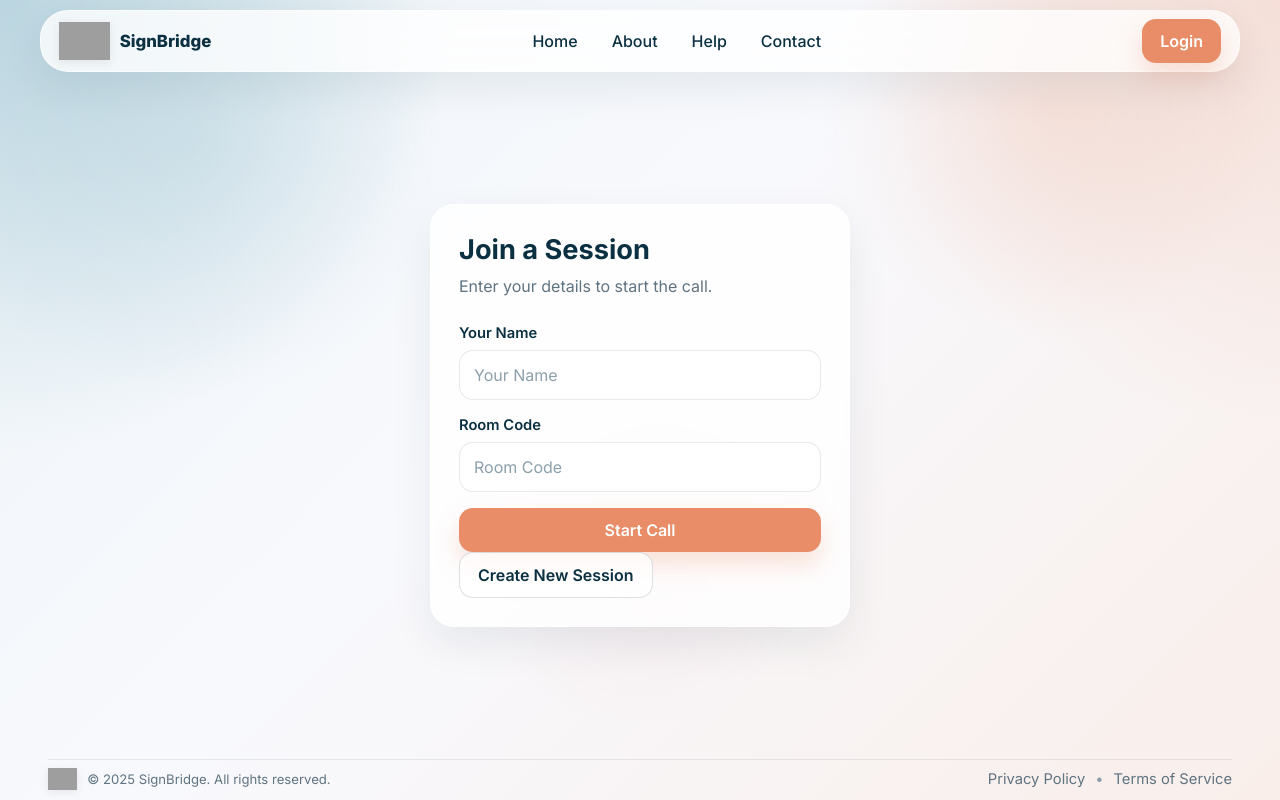
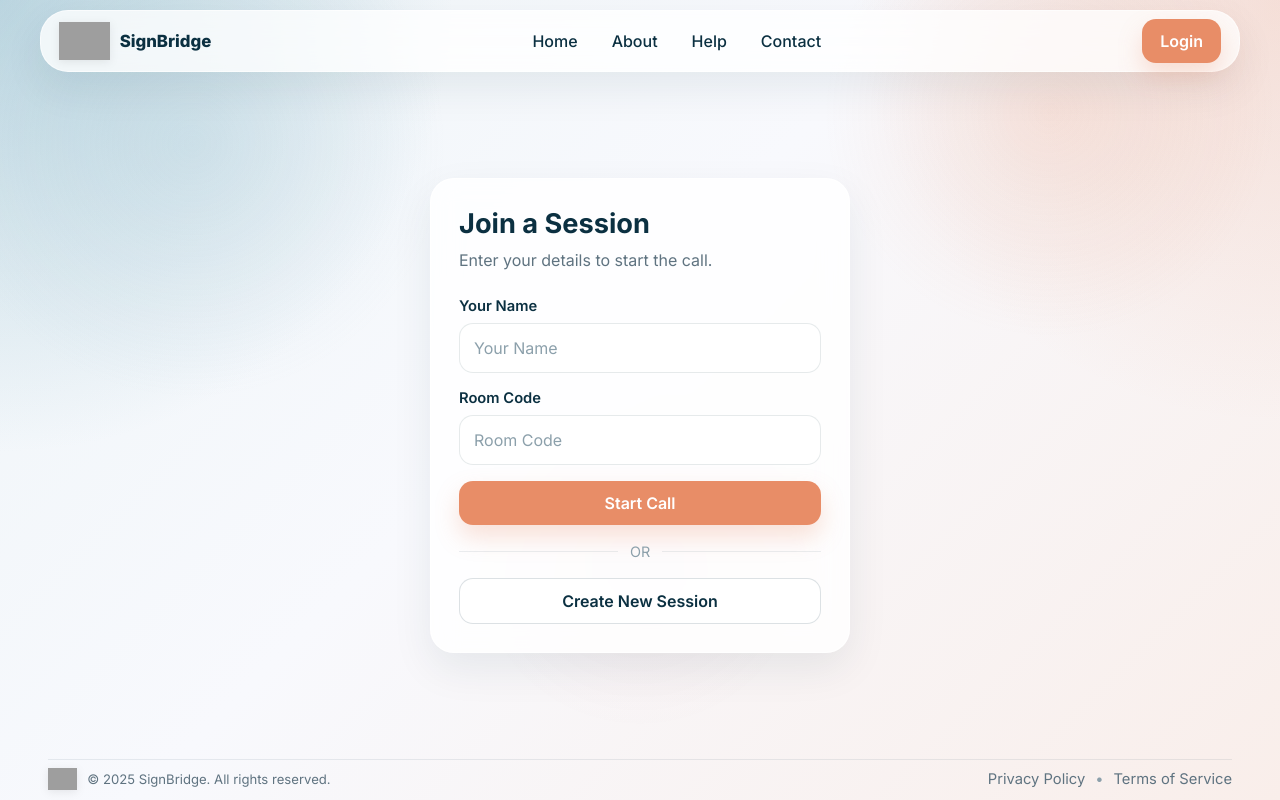
Before and after one commit to nuhaaaaaaa24/SignBridge, a Flask app: page /join in a window 1280 px wide. Run offline with Flask 3, Linux system fonts and the light colour scheme; some libraries are stand-ins or nearby versions; grey boxes are pictures that could not be loaded.

Commit message:
fixed create new session button ui and flash toast messages

```diff
--- a/app/static/css/styles.css
+++ b/app/static/css/styles.css
@@ -272,6 +272,87 @@ textarea {
   text-decoration: underline;
 }
 
+/* Flash Toast Messages */
+
+.toast-container{
+  position:fixed;
+  top:110px;
+  left:50%;
+  transform:translateX(-50%);
+  z-index:5000;
+
+  width:min(520px, calc(100vw - 32px));
+}
+
+/* default toast */
+.toast{
+  display:flex;
+  align-items:center;
+  justify-content:space-between;
+  gap:14px;
+
+  padding:16px 22px;
+
+  border-radius:18px;
+
+  background:rgba(176,48,81,.14);
+  border:1px solid rgba(176,48,81,.28);
+
+  backdrop-filter:blur(18px);
+
+  box-shadow:
+    0 18px 40px rgba(176,48,81,.18);
+
+  animation:toastDrop .35s ease;
+}
+
+/* makes all categories use the red theme */
+.text-bg-success,
+.text-bg-primary,
+.text-bg-warning,
+.text-bg-info,
+.text-bg-danger{
+  background:rgba(176,48,81,.14);
+  border:1px solid rgba(176,48,81,.28);
+}
+
+.toast-body{
+  flex:1;
+  text-align:center;
+
+  font-weight:600;
+  color:#7a2743;
+  line-height:1.45;
+}
+
+.btn-close{
+  border:none;
+  background:none;
+
+  font-size:1.3rem;
+  line-height:1;
+
+  color:#7a2743;
+
+  cursor:pointer;
+  opacity:.7;
+}
+
+.btn-close:hover{
+  opacity:1;
+}
+
+@keyframes toastDrop{
+  from{
+    opacity:0;
+    transform:translateY(-20px) scale(.97);
+  }
+  to{
+    opacity:1;
+    transform:translateY(0) scale(1);
+  }
+}
+
 /* =========================================================
    Header / Navigation
    ========================================================= */
@@ -507,6 +588,22 @@ textarea {
 .contact-form {
   display: grid;
   gap: 16px;
+}
+
+/* Join page secondary create-room button */
+.secondary-action-form{
+  margin-top:14px;
+}
+
+.secondary-action-form .btn,
+.secondary-action-form input[type="submit"]{
+  width:100%;
+  display:block;
+}
+
+/* forces the WTForms submit buttons to be full width */
+.auth-form input[type="submit"]{
+  width:100%;
 }
 
 .form-group {
--- a/app/templates/base.html
+++ b/app/templates/base.html
@@ -59,8 +59,8 @@ during the testing phase, though.
                             {{ message }}
                         </div>
 
-                        <button type="button" class="btn-close btn-close-white" data-bs-dismiss="toast" aria-label="Close">
-                            x
+                        <button type="button" class="btn-close" aria-label="Close">
+                            &times;
                         </button>
                     </div>
                 {% endfor %}
@@ -142,6 +142,15 @@ during the testing phase, though.
                 });
             }
         });
+
+        document.querySelectorAll('.toast .btn-close').forEach(function (btn) {
+            btn.addEventListener('click', function () {
+                const toast = btn.closest('.toast');
+                if (toast) {
+                    toast.remove();
+                }
+            });
+        });
     </script>
     </body>
     </html>
--- a/app/templates/call/join.html
+++ b/app/templates/call/join.html
@@ -46,10 +46,14 @@ comments below.
             {{ form.submit() }}
             </form>
 
+            <div class="auth-divider">
+                <span>OR</span>
+            </div>
+
         <!-- alternatively, create a new room  -->
-        <form method="POST" action="{{ url_for('call.create_room') }}">
+        <form method="POST" action="{{ url_for('call.create_room') }}" class="auth-form sectonday-action-form">
             {{ create_form.hidden_tag() }}
-            {{ create_form.submit() }}
+            {{ create_form.submit(class="btn btn-secondary btn-full") }}
         </form>
         </div>
         </div>
```
